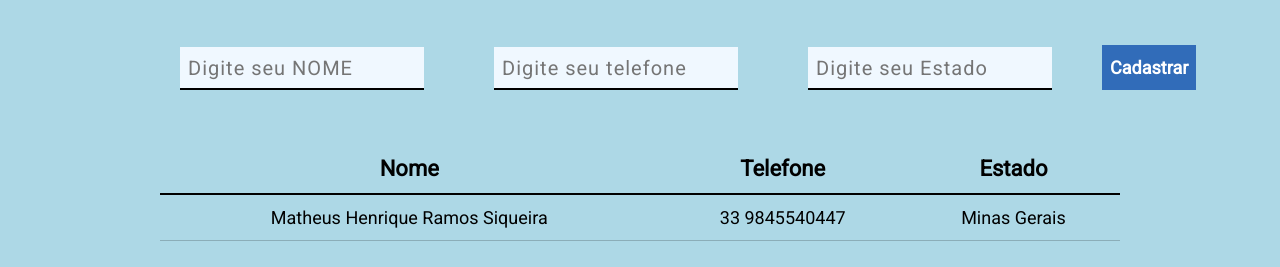
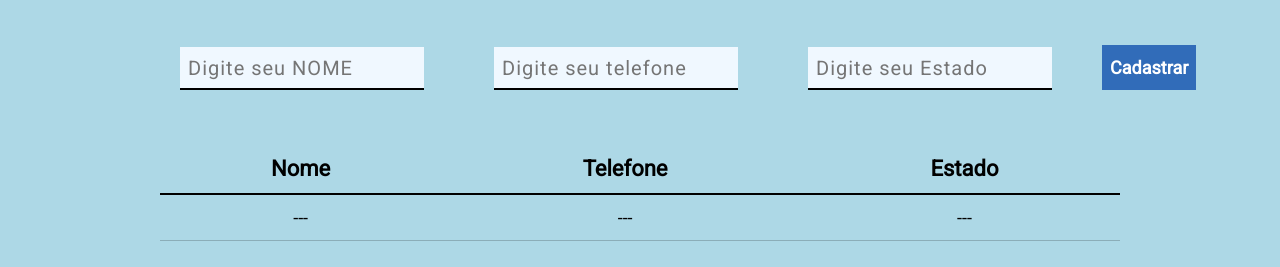
Before and after one commit to Makonmm/Agenda_contatos, a plain HTML site: page index.html in a window 1280 px wide. Shown: the part 173-440 px from the top of the page. Drawn offline with Linux system fonts and the light colour scheme.

Commit message:
remoção do hardcode nas linhas

```diff
--- a/index.html
+++ b/index.html
@@ -35,9 +35,9 @@
         </tbody>
         <tfoot>
             <tr>
-                <td>Matheus Henrique Ramos Siqueira</td>
-                <td>33 9845540447</td>
-                <td>Minas Gerais</td>
+                <td>---</td>
+                <td>---</td>
+                <td>---</td>
             </tr>
             </tfoot>
     </table>
```
